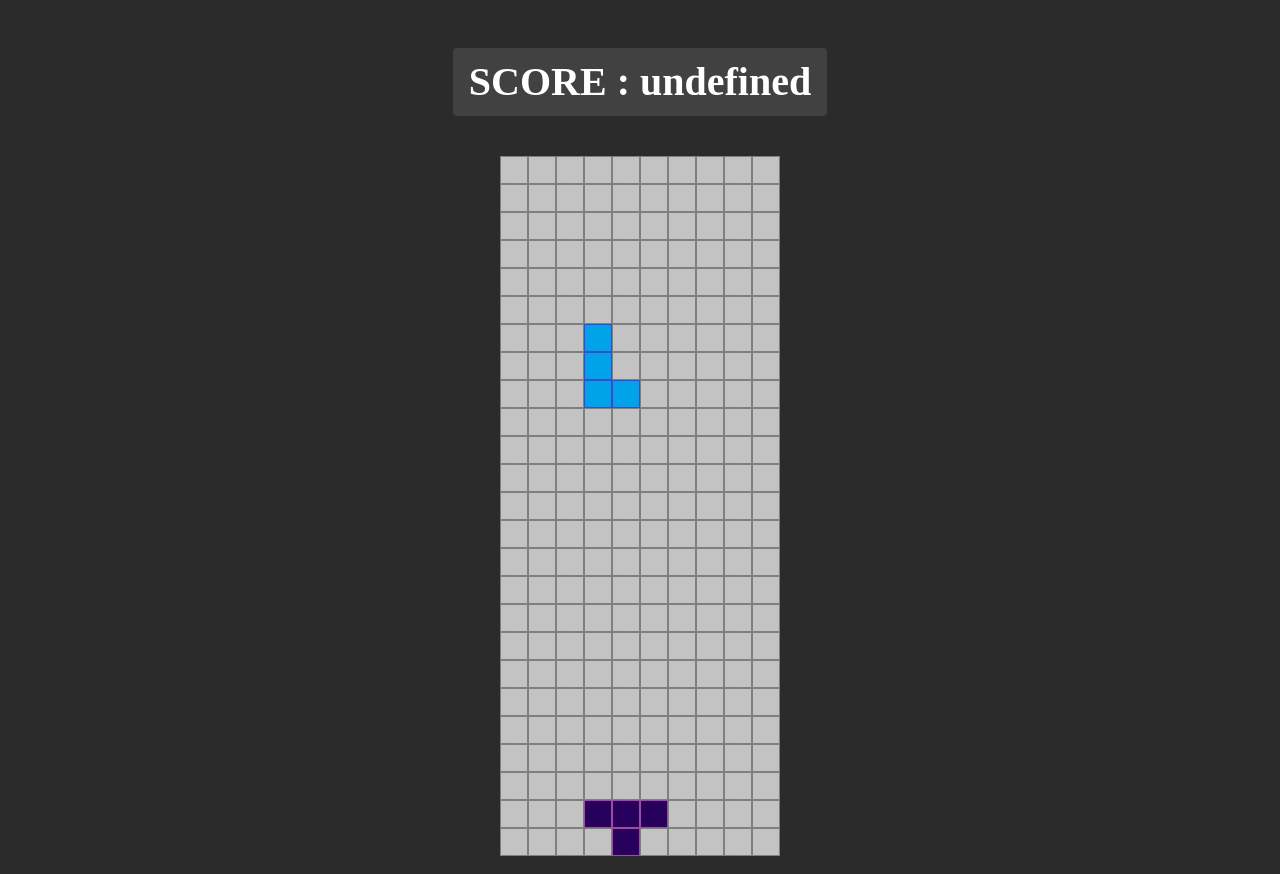
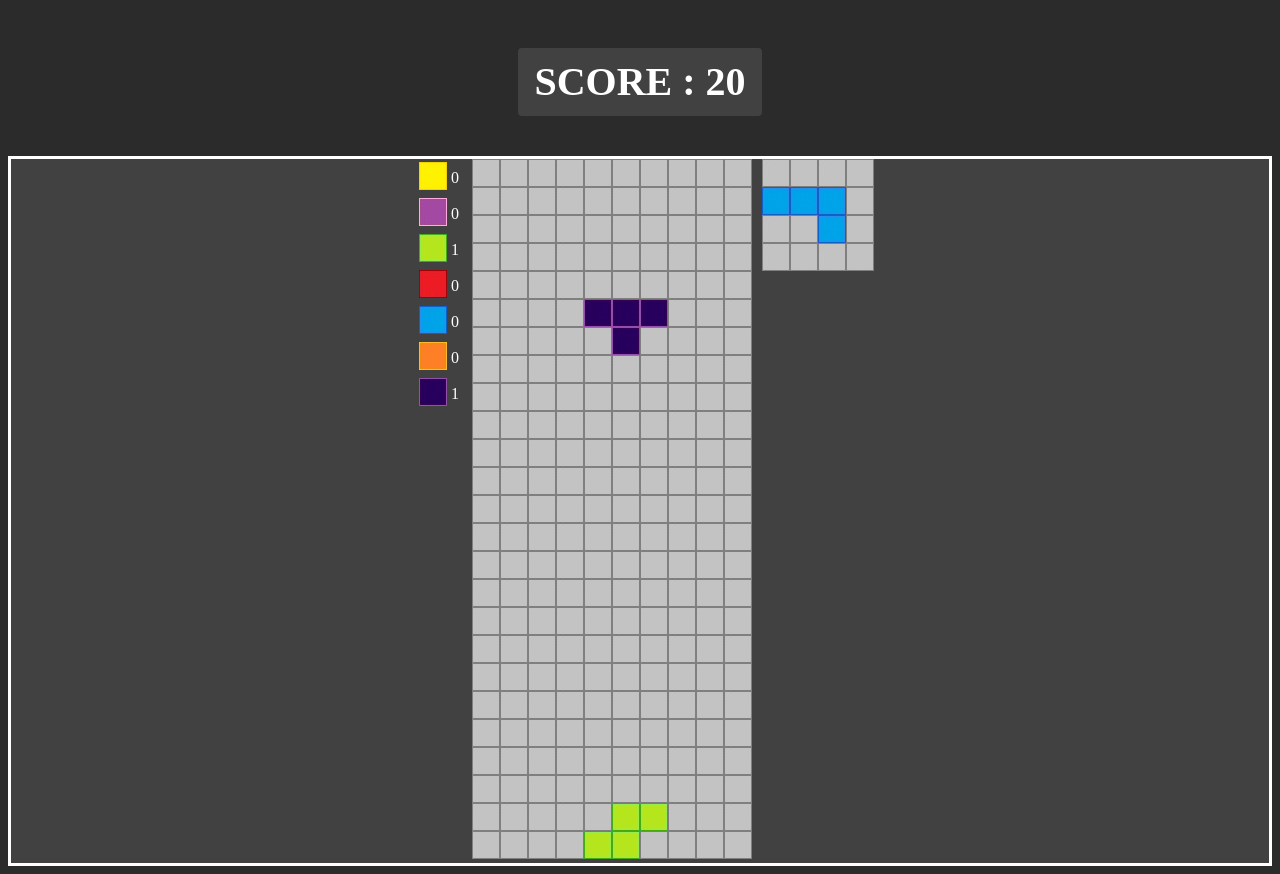
Before and after one commit to mariogarciadomingo/Tetris-Mario, a plain HTML site: page public_html/index.html in a window 1280 px wide. Drawn offline with Linux system fonts and the light colour scheme.

Commit message:
commit final

```diff
--- a/public_html/code.js
+++ b/public_html/code.js
@@ -1,11 +1,13 @@
 var canvas = document.getElementById("espai");
+var canvasSe = document.getElementById("proxima");
 var ctx = canvas.getContext("2d");
+var ctxSe = canvasSe.getContext("2d");
 var vacio = document.getElementById("vacio");
 var groc = document.getElementById("groc");
 var Piece = function (forma, color) {
     this.forma = forma;
     this.color = color;
-    this.x = 3;
+    this.x = 4;
     this.y = 0;
 };
 Piece.prototype.rotarDreta = function () {
@@ -31,16 +33,20 @@ Piece.prototype.rotarEsquerra = function () {
 
 var joc = {
     color: 0,
-    mouredreta: false,
+    Score:0,
+
     girA: false,
+    espaiEliminatX: 0,
+    espaiEliminatY: 0,
     mouredreta: false,
     moureesquerra: false,
+    baixar: false,
     espai: [],
     puntuacio: 0,
     puntuacioMax: 0,
     Piece: new Piece(),
     nextPiece: [],
-    comptador: [['groc', 0], ['lila', 0], ['verd', 0], ['roig', 0], ['blau', 0], ['taronga', 0], ['morat', 0]],
+    comptador: [0, 0, 0, 0, 0, 0, 0],
     interval: 1000,
     inicialitzar: function () {
         this.NewPiece();
@@ -60,25 +66,29 @@ var joc = {
     MostrarEspai: function () {
         for (var i = 0; i < 25; i++) {
             for (var x = 0; x < 10; x++) {
-                if (this.espai[i][x] == 0)
-                    ctx.drawImage(vacio, x * 28, i * 28, 28, 28);
-                else if (this.espai[i][x] == 1) {
-                    ctx.drawImage(groc, x * 28, i * 28, 28, 28);
-                } else if (this.espai[i][x] == 2) {
-                    ctx.drawImage(lila, x * 28, i * 28, 28, 28);
-                } else if (this.espai[i][x] == 3) {
-                    ctx.drawImage(verd, x * 28, i * 28, 28, 28);
-                } else if (this.espai[i][x] == 4) {
-                    ctx.drawImage(roig, x * 28, i * 28, 28, 28);
-                } else if (this.espai[i][x] == 5) {
-                    ctx.drawImage(blau, x * 28, i * 28, 28, 28);
-                } else if (this.espai[i][x] == 6) {
-                    ctx.drawImage(taronga, x * 28, i * 28, 28, 28);
-                } else
-                    ctx.drawImage(morat, x * 28, i * 28, 28, 28);
+                ctx.drawImage(this.CalculColor(this.espai[i][x]), x * 28, i * 28, 28, 28);
             }
         }
     },
+    CalculColor(pos) {
+        if (pos == 0)
+            return vacio;
+        else if (pos == 1) {
+            return groc;
+        } else if (pos == 2) {
+            return lila;
+        } else if (pos == 3) {
+            return verd;
+        } else if (pos == 4) {
+            return roig;
+        } else if (pos == 5) {
+            return blau;
+        } else if (pos == 6) {
+            return taronga;
+        } else
+            return morat;
+    }
+    ,
     BorrarFormaPiece: function () {
         for (var i = 0; i < 4; i++) {
             for (var x = 0; x < 4; x++) {
@@ -101,13 +111,12 @@ var joc = {
                         if (this.espai[this.Piece.y + x][this.Piece.x + i] != 0)
                             pot = false;
                 }
-
             }
-
         }
 
 
         if (pot) {
+            this.BorrarFormaPiece();
             this.Piece.x = this.Piece.x + 1;
         }
         this.mouredreta = false;
@@ -125,30 +134,39 @@ var joc = {
             }
         }
         if (pot) {
+            this.BorrarFormaPiece();
             this.Piece.x = this.Piece.x - 1;
+
         }
         this.moureesquerra = false;
     },
     BaixarPiece: function () {
         var nova = false;
         if (this.Piece.forma != null) {
-            if (this.mouredreta) {
-                this.BorrarFormaPiece();
+            if (this.mouredreta && !this.baixar ) {
+
                 this.FMoureDreta();
+
             }
             else
-                if (this.moureesquerra) {
-                    this.BorrarFormaPiece();
+                if (this.moureesquerra && !this.baixar) {
+
                     this.FMoureEsquerra();
+
                 }
                 else
-            if (this.girA) {
+                    if (this.girA && !this.baixar) {
+                        this.espaiEliminatX = 0;
+                        this.espaiEliminatY = 0;
                         this.BorrarFormaPiece();
                         var formaAnt = this.Piece.forma;
                         this.Piece.rotarEsquerra();
                         this.EliminarEspai();
+
                         if (this.comprovarGir(formaAnt)) {
 
+                            this.Piece.x = this.Piece.x + this.espaiEliminatX;
+                            this.Piece.y = this.Piece.y - this.espaiEliminatY + 1;
                         }
                         this.girA = false;
                     }
@@ -164,8 +182,42 @@ var joc = {
                         this.espai[this.Piece.y + i][this.Piece.x + x] = this.color;
                 }
             }
-            if (nova)
+
+            if (nova) {
+
+                this.baixar=false;
+                if (this.Piece.y > 2){
+                    this.EliminarFilasCompletas();
                     this.NewPiece();
+                }
+                else
+                    clearInterval(interval);
+            }
+            if(this.baixar)
+            {this.BaixarPiece();}
+        }
+    },
+    EliminarFilasCompletas:function()
+    {
+        for (var i = 24; i >= 0; i--) {
+            var eliminar = true;
+            for (var x = 0; x < 10; x++) {
+                if(this.espai[i][x]==0)
+                {
+                    eliminar = false;
+                }
+            }
+            if(eliminar){
+            for(var i = 24; i >= 0; i--){
+            if(i!=0)
+            this.espai[i]=this.espai[i-1];
+            else
+            this.espai[i]=[0,0,0,0,0,0,0,0,0,0];
+
+            }
+            i=0;
+            this.EliminarFilasCompletas();
+            }
         }
     },
     comprovarGir: function (formaAnt) {
@@ -202,8 +254,6 @@ var joc = {
 
                 }
             }
-
-
             return pot;
         }
     },
@@ -223,6 +273,7 @@ var joc = {
                     this.Piece.forma[x][i + 1] = 0;
                 }
             }
+            this.espaiEliminatY = this.espaiEliminatY + 1;
             this.EliminarEspai();
         } else {
             pot = true;
@@ -230,15 +281,16 @@ var joc = {
                 if (this.Piece.forma[this.Piece.forma.length - 1][x] != 0)
                     pot = false;
             }
-            this.Piece.y = this.Piece.y + 1;
+
             if (pot) {
-                this.Piece.y = this.Piece.y - 1;
+
                 for (var i = this.Piece.forma.length - 1; i > 0; i--) {
                     if (this.Piece.forma[this.Piece.forma.length - 1][x] != 0)
                         for (var x = 0; x < this.Piece.forma[i].length; x++) {
                             this.Piece.forma[i][x] = this.Piece.forma[i - 1][x];
                         }
                 }
+                this.espaiEliminatX = this.espaiEliminatX + 1;
                 this.Piece.forma[0] = [0, 0, 0, 0];
                 this.EliminarEspai();
             }
@@ -248,13 +300,13 @@ var joc = {
     },
     RandomPiece: function () {
         var peces = [
-            [[[0, 0, 0, 0], [0, 1, 1, 0], [0, 1, 1, 0], [0, 0, 0, 0]], "groc"],
-            [[[0, 1, 0, 0], [0, 1, 0, 0], [0, 1, 0, 0], [0, 1, 0, 0]], "lila"],
-            [[[0, 0, 0, 0], [0, 1, 1, 0], [1, 1, 0, 0], [0, 0, 0, 0]], "verd"],
-            [[[0, 0, 0, 0], [0, 1, 1, 0], [0, 0, 1, 1], [0, 0, 0, 0]], "roig"],
-            [[[0, 1, 0, 0], [0, 1, 0, 0], [0, 1, 1, 0], [0, 0, 0, 0]], "blau"],
-            [[[0, 1, 1, 0], [0, 1, 0, 0], [0, 1, 0, 0], [0, 0, 0, 0]], "taronga"],
-            [[[0, 0, 0, 0], [1, 1, 1, 0], [0, 1, 0, 0], [0, 0, 0, 0]], "morat"]]
+            [[[0, 0, 0, 0], [0, 1, 1, 0], [0, 1, 1, 0], [0, 0, 0, 0]], 1],
+            [[[0, 1, 0, 0], [0, 1, 0, 0], [0, 1, 0, 0], [0, 1, 0, 0]], 2],
+            [[[0, 0, 0, 0], [0, 1, 1, 0], [1, 1, 0, 0], [0, 0, 0, 0]], 3],
+            [[[0, 0, 0, 0], [0, 1, 1, 0], [0, 0, 1, 1], [0, 0, 0, 0]], 4],
+            [[[0, 1, 0, 0], [0, 1, 0, 0], [0, 1, 1, 0], [0, 0, 0, 0]], 5],
+            [[[0, 1, 1, 0], [0, 1, 0, 0], [0, 1, 0, 0], [0, 0, 0, 0]], 6],
+            [[[0, 0, 0, 0], [1, 1, 1, 0], [0, 1, 0, 0], [0, 0, 0, 0]], 7]]
         var numeroAleatori = Math.round(Math.random() * 6);
         return peces[numeroAleatori];
     },
@@ -264,44 +316,54 @@ var joc = {
             this.nextPiece = new Piece(pa[0], pa[1]);
         }
         this.Piece = this.nextPiece;
-
         pa = this.RandomPiece();
         this.nextPiece = new Piece(pa[0], pa[1]);
-        if (this.Piece.color == "groc")
-            this.color = 1;
-        else if (this.Piece.color == "lila")
-            this.color = 2;
-        else if (this.Piece.color == "verd")
-            this.color = 3;
-        else if (this.Piece.color == "roig")
-            this.color = 4;
-        else if (this.Piece.color == "blau")
-            this.color = 5;
-        else if (this.Piece.color == "taronga")
-            this.color = 6;
-        else if (this.Piece.color == "morat")
-            this.color = 7;
+        this.color = this.Piece.color;
         this.EliminarEspai();
+        this.SeguentPiece();
+        this.comptador[this.color-1]=this.comptador[this.color-1]+1;
+        this.Score=this.Score+10;
+
+    },
+    SeguentPiece: function () {
+
+        for (var i = 0; i < 4; i++) {
+            for (var x = 0; x < 4; x++) {
+                if(this.nextPiece.forma[x][i]==1)
+                ctxSe.drawImage(this.CalculColor(this.nextPiece.color), x * 28, i * 28, 28, 28);
+                else
+                ctxSe.drawImage(vacio, x * 28, i * 28, 28, 28);
+            }
+        }
     }
 
 };
 
 joc.inicialitzar();
 
-joc.NewPiece();
+
 var interval = setInterval(function () {
+
     joc.BaixarPiece();
     joc.MostrarEspai();
+    document.getElementById("tgroc").innerHTML =  joc.comptador[0];
+    document.getElementById("tlila").innerHTML =  joc.comptador[1];
+    document.getElementById("tverd").innerHTML =  joc.comptador[2];
+    document.getElementById("troig").innerHTML =  joc.comptador[3];
+    document.getElementById("tblau").innerHTML =  joc.comptador[4];
+    document.getElementById("ttaronja").innerHTML =  joc.comptador[5];
+    document.getElementById("tmorat").innerHTML =  joc.comptador[6];
+    document.getElementById("count").innerHTML = "SCORE : " + joc.Score;
     //joc.Piece.rotarEsquerra();
 }, 200);
 
-document.getElementById("count").innerHTML = "SCORE : " + joc.Score;
 function TeclaPitjada(e) {
     if (e["code"] == "ArrowUp") {
         joc.girA = true;
     } else
         if (e["code"] == "ArrowDown") {
-            //Player["gir"] = 1;
+            joc.baixar=true;
+        joc.Score=joc.Score+1;
         } else
             if (e["code"] == "ArrowRight") {
                 joc.mouredreta = true;
@@ -310,10 +372,7 @@ function TeclaPitjada(e) {
                     joc.moureesquerra = true;
                 }
     if (e["code"] == "Enter") {
-        if (interval != null) {
-            clearInterval(interval);
-            interval = null;
-        }
-        Play();
+        joc.baixar=true;
+        joc.Score=joc.Score+1;
     }
 }
--- a/public_html/index.html
+++ b/public_html/index.html
@@ -1,27 +1,69 @@
-
 <!DOCTYPE html>
 <html>
- <link href="styles/estil.css" type="text/css" rel="stylesheet">
+<link href="styles/estil.css" type="text/css" rel="stylesheet">
+
 <body id="all">
-<img src="resources/vacio.jpg"    id="vacio"    style="display: none;"/>
-<img src="resources/groc.jpg"    id="groc"    style="display: none;"/>
-<img src="resources/lila.jpg"    id="lila"    style="display: none;"/>
-<img src="resources/verd.jpg"    id="verd"    style="display: none;"/>
-<img src="resources/roig.jpg"    id="roig"    style="display: none;"/>
-<img src="resources/blau.jpg"    id="blau"    style="display: none;"/>
-<img src="resources/taronga.jpg"    id="taronga"    style="display: none;"/>
-<img src="resources/morat.jpg"    id="morat"    style="display: none;"/>
-<div><div class="count" id="count">0</div></div>
-<canvas id="espai" width="280" height="700" margin="auto"> </canvas>
-<script type="text/javascript" src="code.js"></script>
+   <img src="resources/vacio.jpg" id="vacio" style="display: none;" />
+
+
+
+
+
+
+
+   <div>
+      <div class="count" id="count">0</div>
+   </div>
+   <div class="espaiJoc">
+      <div class="cespai">
+         <table style="width:112">
+            <tr>
+               <td><img src="resources/groc.jpg" id="groc" /></td>
+               <td id="tgroc">0</td>
+            </tr>
+            <tr>
+               <td><img src="resources/lila.jpg" id="lila" /></td>
+               <td id="tlila">0</td>
+            </tr>
+            <tr>
+               <td> <img src="resources/verd.jpg" id="verd" /></td>
+               <td id="tverd">0</td>
+            </tr>
+            <tr>
+               <td><img src="resources/roig.jpg" id="roig" /></td>
+               <td id="troig">0</td>
+            </tr>
+            <tr>
+               <td><img src="resources/blau.jpg" id="blau" /></td>
+               <td id="tblau">0</td>
+            </tr>
+            <tr>
+               <td><img src="resources/taronga.jpg" id="taronga" /></td>
+               <td id="ttaronja">0</td>
+            </tr>
+            <tr>
+               <td><img src="resources/morat.jpg" id="morat" /></td>
+               <td id="tmorat">0</td>
+            </tr>
+         </table>
+      </div>
+      <div class="cespai">
+         <canvas id="espai" width="280" height="700" margin="auto"> </canvas>
+      </div>
+      <div class="cespai">
+         <canvas id="proxima" width="112" height="112"> </canvas>
+      </div>
+   </div>
+   <script type="text/javascript" src="code.js"></script>
 </body>
 <script>
    function notificaObservador(e) {
       TeclaPitjada(e);
-      }
+   }
    var element = document.getElementById("all");
    element.addEventListener("keydown", notificaObservador);
 </script>
 
 </body>
+
 </html>
--- a/public_html/styles/estil.css
+++ b/public_html/styles/estil.css
@@ -22,6 +22,33 @@ body {
  display: inline-block;
  background: rgba(255, 255, 255, 0.1);
 }
+.espaiJoc {
+  padding: 0;
+  margin: 0;
+  list-style: none;
+  width: auto;
+  height: auto;
+  display: -webkit-box;
+  display: -moz-box;
+  display: -ms-flexbox;
+  display: -webkit-flex;
+  display: flex;
+  background: rgba(255, 255, 255, 0.1);
+  -webkit-flex-flow: row wrap;
+  justify-content: center;
+  border-style: solid;
+
+}
+.cespai
+{
+
+
+
+  color: white;
+  margin-left: 10px;
+  text-align: center;
+}
+
 
 .count.glow {
- text-shadow: 0 0 4px #ffffff;
+ text-shadow: 0 0 4px #ffffff;}
```
Lines whose indentation alone changed are shown as unchanged.
